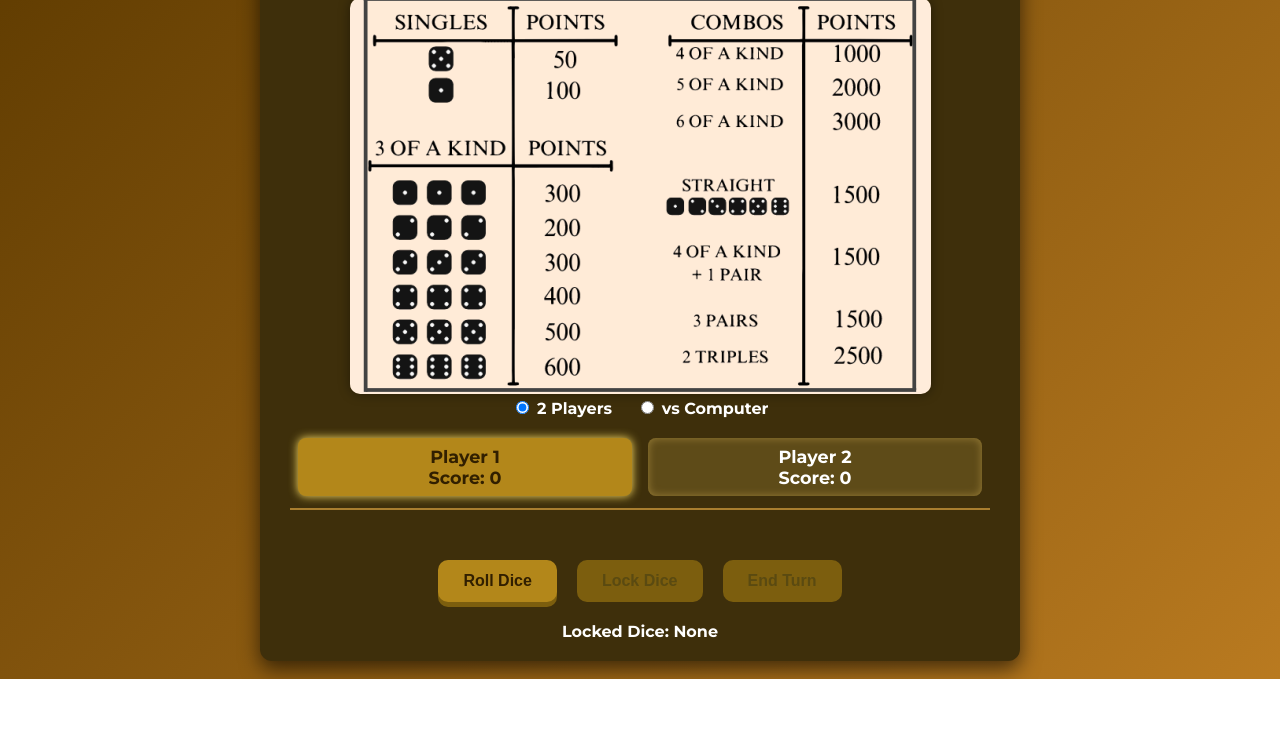
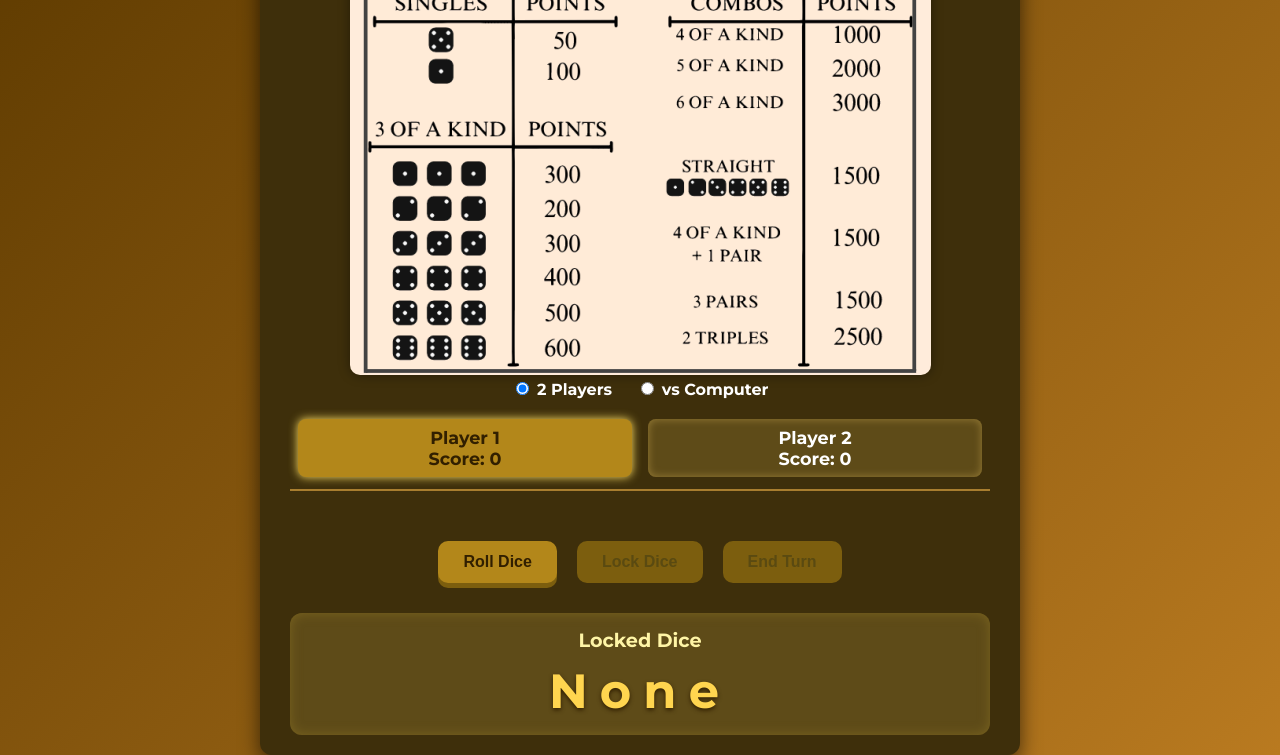
Before and after one commit to Virat-Shrimali/farkle-saturday, a plain HTML site: page index.html in a window 1280 px wide. Shown: the part 121-876 px from the top of the page. Before the commit the page ends 800 px from the top, so only its background shows below. Drawn offline with Linux system fonts and the light colour scheme.

Commit message:
Update index.html

```diff
--- a/index.html
+++ b/index.html
@@ -165,8 +165,25 @@
     </div>
     <div class="log" id="log"></div>
     <div id="announcement" style="color: red; font-weight: bold;"></div>
-    <div id="locked-dice-display" style="text-align: center; margin-top: 10px; font-weight: bold;">
-  Locked Dice: <span id="locked-dice-values">None</span>
+    <div id="locked-dice-display" style="
+  margin-top: 30px;
+  background: #5e4b18;
+  padding: 15px 20px;
+  border-radius: 12px;
+  text-align: center;
+  box-shadow: inset 0 0 12px #7a6420;
+  font-weight: 700;
+  color: #fff5a6;
+">
+  <div style="font-size: 1.2rem; margin-bottom: 10px;">Locked Dice</div>
+  <div id="locked-dice-values" style="
+    font-size: 3rem;
+    letter-spacing: 12px;
+    color: #ffd54f;
+    text-shadow: 0 2px 4px #311f00;
+  ">None</div>
+</div>
+
 </div>
 
   </div>
```
